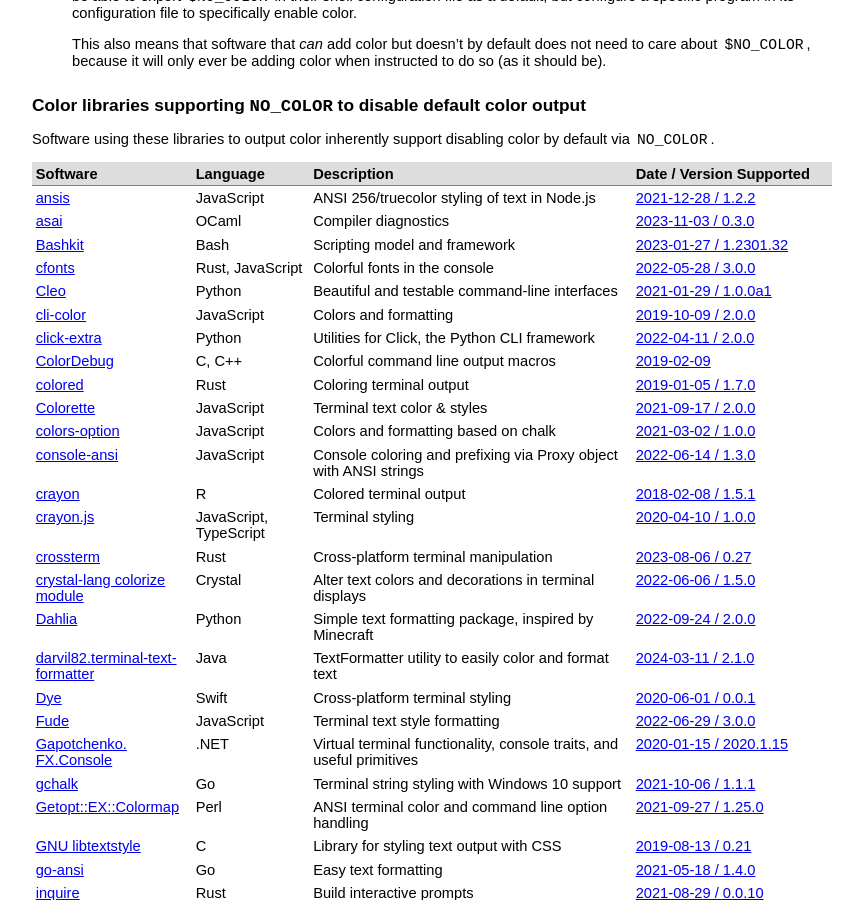
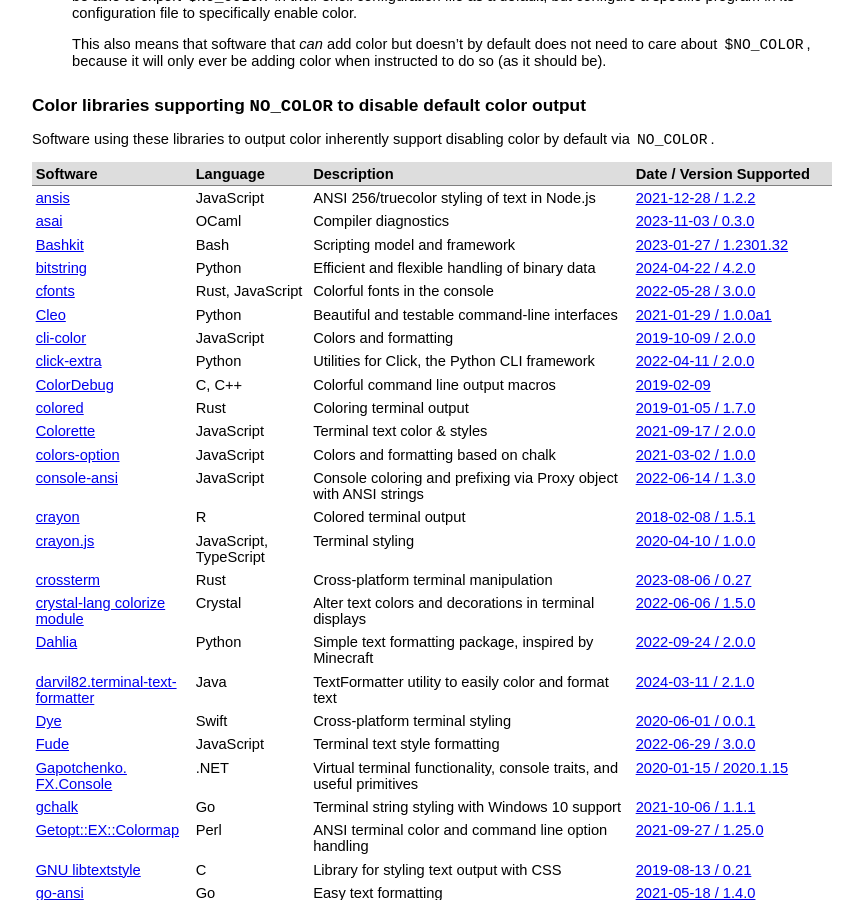
Before and after one commit to jcs/no_color, a Jekyll site: the page built from index.md, in a window 1280 px wide and 900 px high, scrolled down 1016 px. Shown: the whole window, without its empty margins (208-1071 px from the left). Built offline with Jekyll 4.4.1, drawn with Linux system fonts in a browser that asks for light colours; our own code applies the rules of GitHub Pages for plain Markdown files.

Commit message:
Adding bitstring to table of libraries that support NO_COLOR. (#283)

```diff
--- a/index.md
+++ b/index.md
@@ -92,6 +92,7 @@ color by default via `NO_COLOR`.
 | [ansis](https://github.com/webdiscus/ansis) | JavaScript | ANSI 256/truecolor styling of text in Node.js | [2021-12-28 / 1.2.2](https://github.com/webdiscus/ansis/releases/tag/v1.2.2) |
 | [asai](https://github.com/RedPRL/asai) | OCaml | Compiler diagnostics | [2023-11-03 / 0.3.0](https://github.com/RedPRL/asai/releases/tag/0.3.0) |
 | [Bashkit](https://bashkit.wuage.io) | Bash | Scripting model and framework | [2023-01-27 / 1.2301.32](https://github.com/Wuageorg/bashkit/blob/e99a907f538db88cf8de1a354e5c87b21e27fcea/CHANGELOG.md) |
+| [bitstring](https://github.com/scott-griffiths/bitstring) | Python | Efficient and flexible handling of binary data | [2024-04-22 / 4.2.0](https://github.com/scott-griffiths/bitstring/blob/fc3c11eef79de27eca25c7516c3549615c378fd7/release_notes.txt) |
 | [cfonts](https://github.com/dominikwilkowski/cfonts) | Rust, JavaScript | Colorful fonts in the console | [2022-05-28 / 3.0.0](https://github.com/dominikwilkowski/cfonts/releases/tag/v3.0.0-nodejs) |
 | [Cleo](https://github.com/python-poetry/cleo) | Python | Beautiful and testable command-line interfaces | [2021-01-29 / 1.0.0a1](https://github.com/python-poetry/cleo/releases/tag/1.0.0a1) |
 | [cli-color](https://github.com/medikoo/cli-color) | JavaScript | Colors and formatting | [2019-10-09 / 2.0.0](https://github.com/medikoo/cli-color/releases/tag/v2.0.0) |
```
